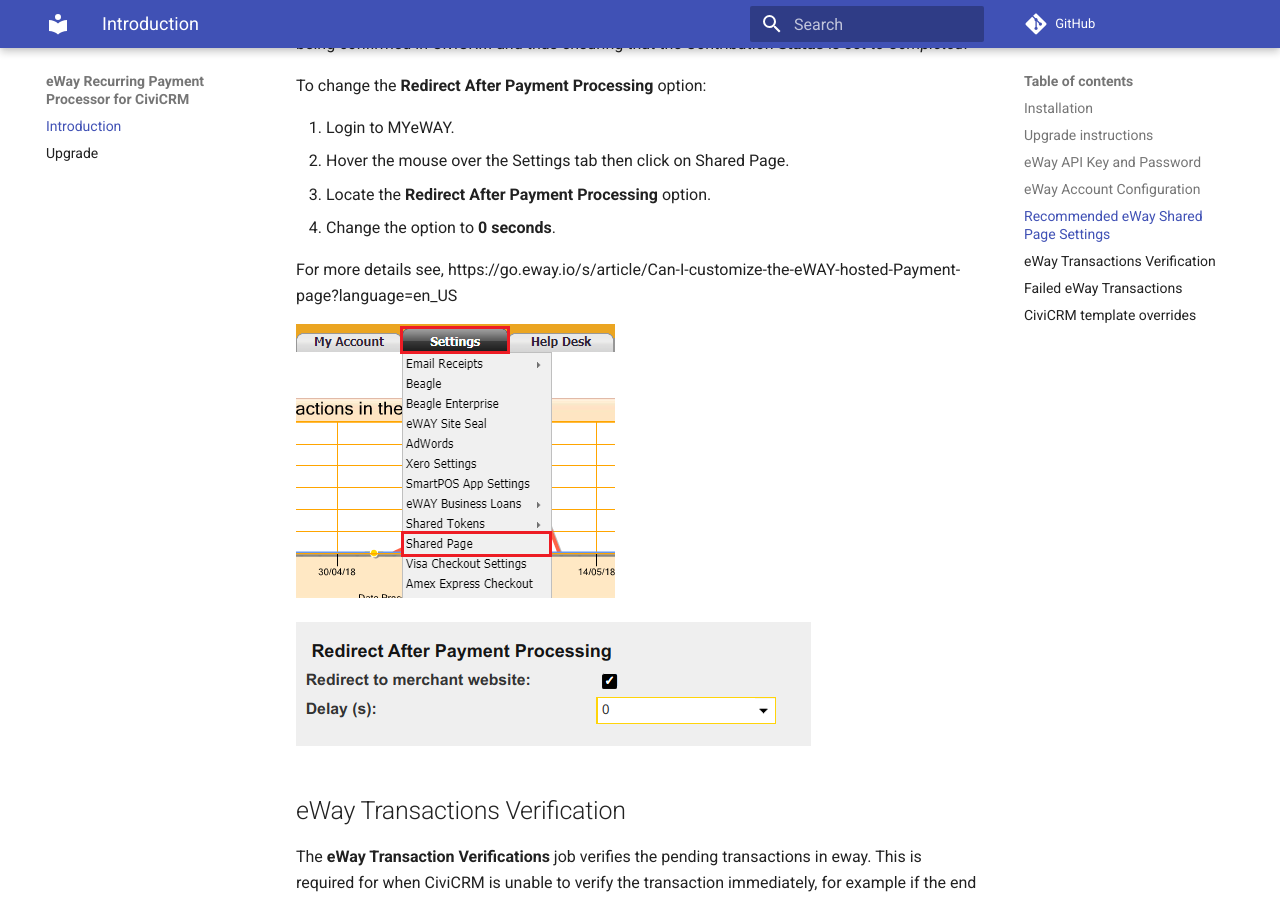
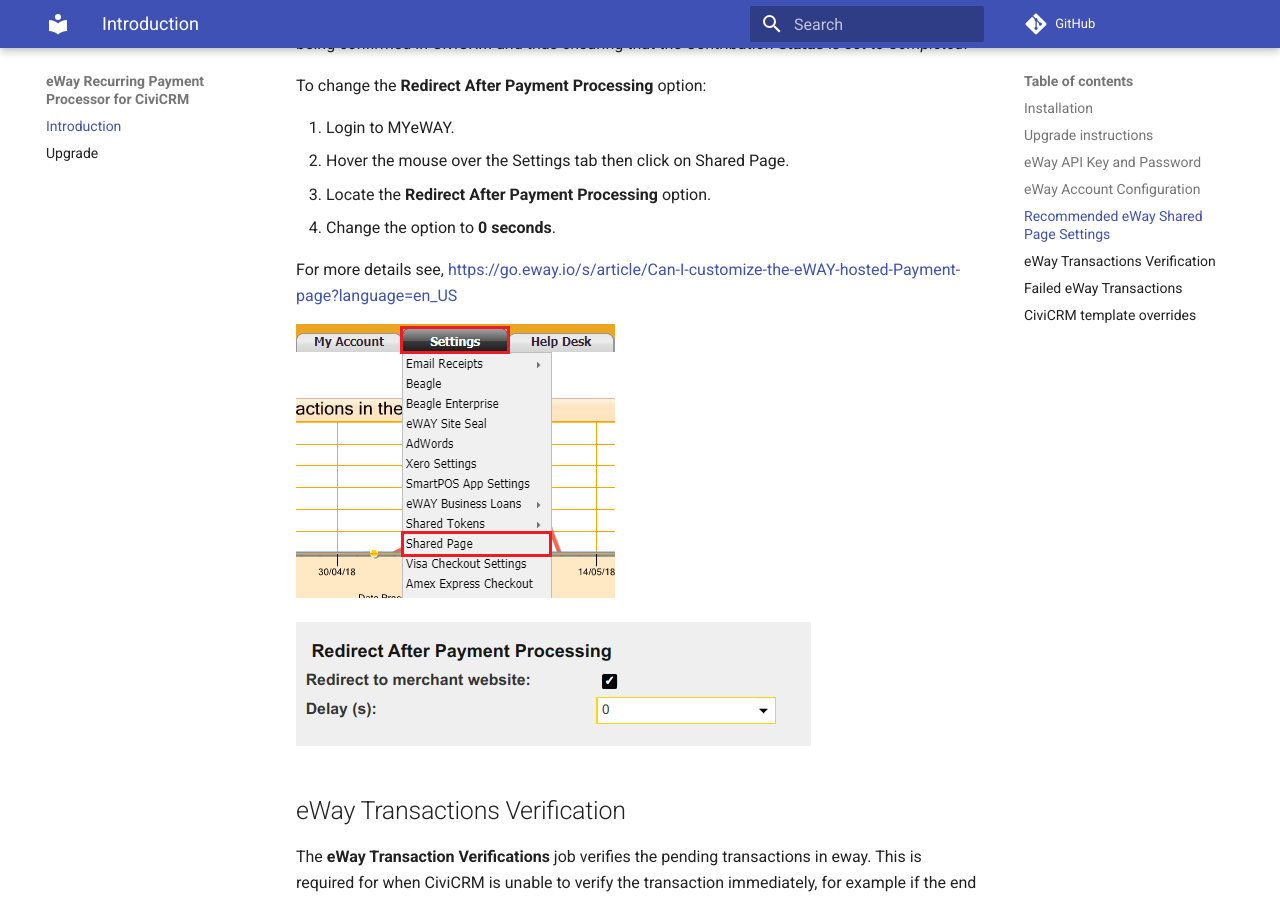
Before and after one commit to agileware/au.com.agileware.ewayrecurring, an MkDocs documentation site: the page built from docs/README.md, in a window 1280 px wide and 900 px high, scrolled down 2201 px. Built offline with MkDocs 1.6.1 and Material for MkDocs 9.7.7, drawn with Linux system fonts in a browser that asks for light colours; comment, search, counter and statistics services are not loaded; part of the change alters nothing that is shown.

Commit message:
CIVIEWAY-232 Update documentation

```diff
--- a/docs/README.md
+++ b/docs/README.md
@@ -69,7 +69,7 @@ To change the **Redirect After Payment Processing** option:
 3. Locate the **Redirect After Payment Processing** option.
 4. Change the option to **0 seconds**.
 
-For more details see, https://go.eway.io/s/article/Can-I-customize-the-eWAY-hosted-Payment-page?language=en_US
+For more details see, [https://go.eway.io/s/article/Can-I-customize-the-eWAY-hosted-Payment-page?language=en_US](https://go.eway.io/s/article/Can-I-customize-the-eWAY-hosted-Payment-page?language=en_US)
 
 ![Redirect After Payment Processing](img/eway-shared-page-settings.png)
 
```
